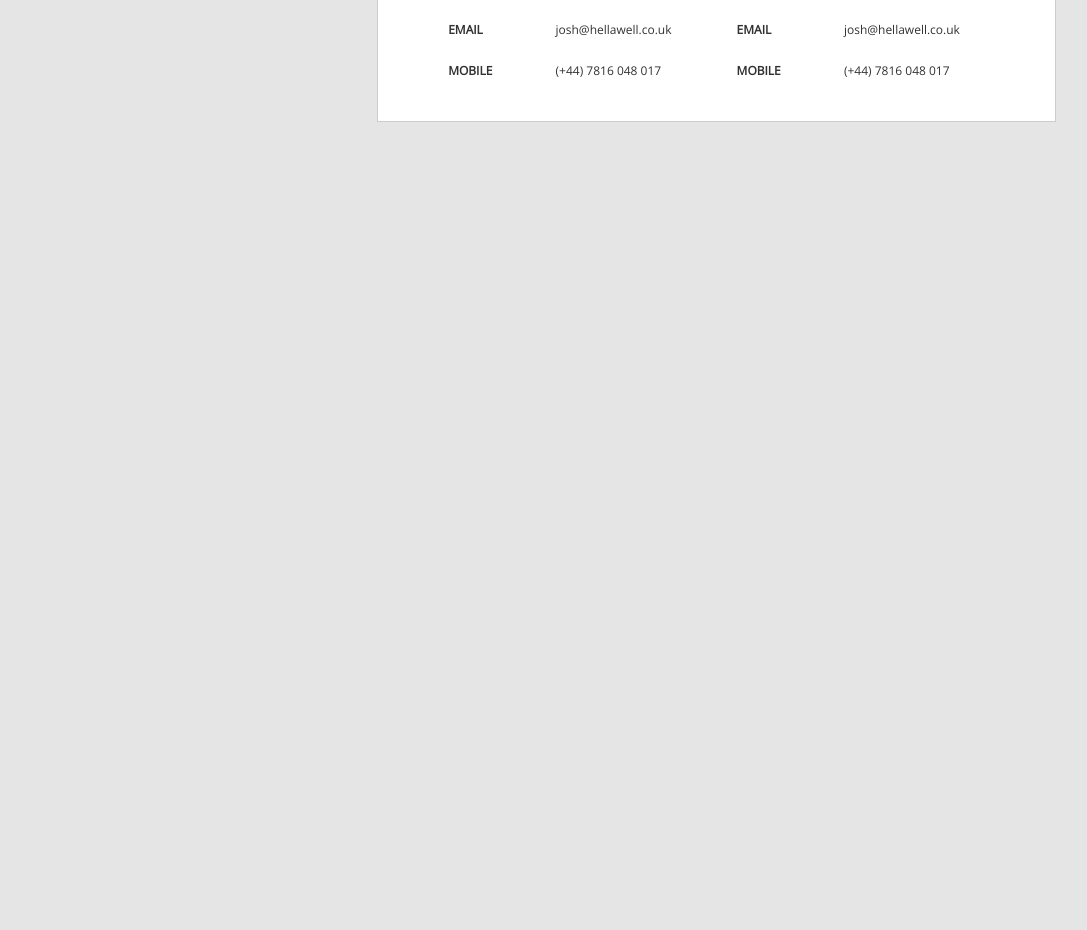
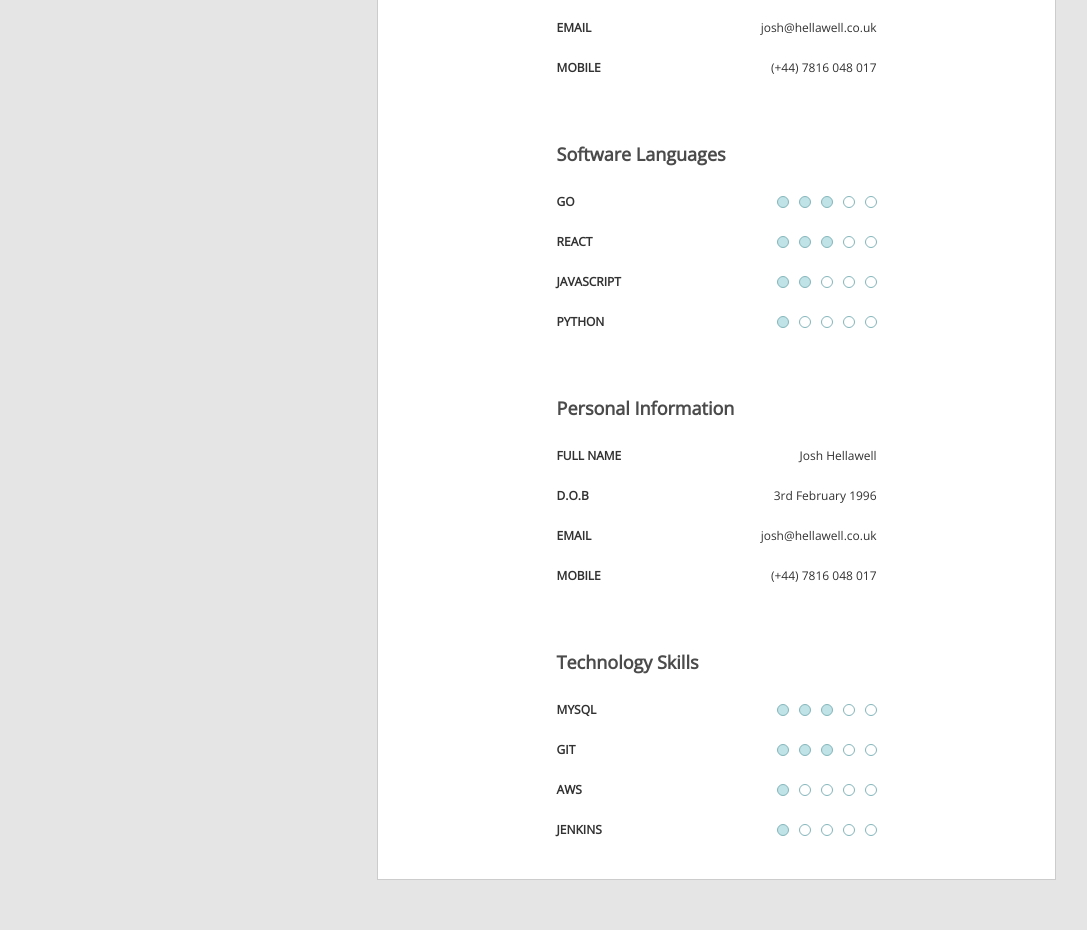
Before and after one commit to joshuajameshella/joshuajameshell, a React app: page / in a window 1280 px wide. Shown: the part 696-1626 px from the top of the page, without its empty margins (96-1183 px from the left). Before the commit the page ends 818 px from the top, so only its background shows below. Built offline with nearby package versions, Linux system fonts and the light colour scheme.

Commit message:
skills section added

```diff
--- a/package.json
+++ b/package.json
@@ -3,6 +3,7 @@
   "version": "0.1.0",
   "private": true,
   "dependencies": {
+    "@material-ui/core": "^4.11.0",
     "react": "^16.13.1",
     "react-dom": "^16.13.1",
     "react-hamburgers": "^1.0.0",
--- a/src/components/basic_display/BasicDisplay.css
+++ b/src/components/basic_display/BasicDisplay.css
@@ -10,6 +10,7 @@
 
 .basic-display-left {
   width: 40%;
+  height: 40px;
   float: left;
   font-size: 12px;
   text-transform: uppercase;
@@ -17,13 +18,14 @@
 }
 .basic-display-right {
   width: 60%;
+  height: 40px;
   float: left;
   font-size: 12px;
 }
 
 
 /* responsive container for screen sizes smaller than 800px */
-@media (max-width: 800px) {
+@media (max-width: 1285px) {
   .basic-display-right {
     width: 60%;
     text-align: right;
--- a/src/components/basic_display/BasicDisplay.js
+++ b/src/components/basic_display/BasicDisplay.js
@@ -3,8 +3,8 @@ import PropTypes from 'prop-types';
 import './BasicDisplay.css';
 
 
-// Content is the 'introduction' component of the webpage.
-// It provides an entry point for the user.
+// BasicDisplay is the component used to lay out the basic text Information
+// shown on the landing page.
 class BasicDisplay extends Component {
   render() {
     return (
@@ -12,11 +12,9 @@ class BasicDisplay extends Component {
         <div className="basic-display-left">
           <p>{this.props.title}</p>
         </div>
-
         <div className="basic-display-right">
           <p>{this.props.body}</p>
         </div>
-
       </div>
     );
   }
--- a/src/components/content/Content.css
+++ b/src/components/content/Content.css
@@ -5,6 +5,7 @@
   float: right;
   background-color: #fff;
   padding: 30px 50px 30px 50px;
+  margin: 0px 0px 50px 0px;
   border: 1px solid rgba(0, 0, 0, 0.2);
   color: rgb(50, 50, 50);
   font-family: 'Open Sans', sans-serif;
@@ -14,37 +15,53 @@
   font-size: 25px;
 }
 
-.content-subheader {
-  font-size: 18px;
-  color: rgb(75, 75, 75);
-}
-
 .content-body {
   font-size: 15px;
   padding: 20px 0px 0px 0px;
   line-height: 2.25;
 }
 
+/* divider */
 .content-break {
   padding: 0px 0px 40px 0px;
   border-bottom: 1px solid rgba(0, 0, 0, 0.1)
 }
 
-.content-divider {
-  float: left;
-  width: calc(50% - 20px);
-  padding: 40px 20px 0px 0px;
-}
 
+/* Styling info for the 'skills' sections */
 .content-divider-left {
   float: left;
-  width: calc(50% - 20px);
+  width: 250px;
   padding: 40px 0px 0px 20px;
 }
 .content-divider-right {
-  float: left;
-  width: calc(50% - 20px);
-  padding: 40px 0px 0px 20px;
+  float: right;
+  width: 250px;
+  padding: 40px 0px 0px 40px;
+}
+.content-section-title {
+  font-size: 18px;
+  text-align: left;
+  color: rgb(75, 75, 75);
+}
+
+
+/* responsive container for screen sizes smaller than 1285px */
+@media (max-width: 1285px) {
+  .content-divider-left {
+    float: left;
+    width: 320px;
+    margin-left: calc((100% - 320px) / 2);
+    margin-right: calc((100% - 320px) / 2);
+    padding: 40px 0px 0px 0px;
+  }
+  .content-divider-right {
+    float: left;
+    width: 320px;
+    margin-left: calc((100% - 320px) / 2);
+    margin-right: calc((100% - 320px) / 2);
+    padding: 40px 0px 0px 0px;
+  }
 }
 
 
--- a/src/components/content/Content.js
+++ b/src/components/content/Content.js
@@ -1,15 +1,15 @@
 import React, { Component } from 'react';
 import BasicDisplay from '../basic_display/BasicDisplay';
+import DotDisplay from '../dot_display/DotDisplay';
 import './Content.css';
 import { professionalIntro, personalIntro } from './TextBody';
-
 
 
 
 function PersonalInfo() {
   return (
     <div className="content-divider-left">
-      <h2 className="content-subheader">Personal Information</h2>
+      <h2 className="content-section-title">Personal Information</h2>
       <BasicDisplay title="Full Name" body="Josh Hellawell"/>
       <BasicDisplay title="D.O.B" body="3rd February 1996"/>
       <BasicDisplay title="Email" body="josh@hellawell.co.uk"/>
@@ -18,17 +18,30 @@ function PersonalInfo() {
   );
 }
 
-function PersonalInfo2() {
+function ProfessionalSkills() {
   return (
     <div className="content-divider-right">
-      <h2 className="content-subheader">Personal Information</h2>
-      <BasicDisplay title="Full Name" body="Josh Hellawell"/>
-      <BasicDisplay title="D.O.B" body="3rd February 1996"/>
-      <BasicDisplay title="Email" body="josh@hellawell.co.uk"/>
-      <BasicDisplay title="Mobile" body="(+44) 7816 048 017"/>
+      <h2 className="content-section-title">Software Languages</h2>
+      <DotDisplay title="Go" skillLevel={3}/>
+      <DotDisplay title="React" skillLevel={3}/>
+      <DotDisplay title="Javascript" skillLevel={2}/>
+      <DotDisplay title="Python" skillLevel={1}/>
     </div>
   );
 }
+
+function TechnologySkills() {
+  return (
+    <div className="content-divider-right">
+      <h2 className="content-section-title">Technology Skills</h2>
+      <DotDisplay title="MySQL" skillLevel={3}/>
+      <DotDisplay title="Git" skillLevel={3}/>
+      <DotDisplay title="AWS" skillLevel={1}/>
+      <DotDisplay title="Jenkins" skillLevel={1}/>
+    </div>
+  );
+}
+
 
 // Content is the 'introduction' component of the webpage.
 // It provides an entry point for the user.
@@ -43,9 +56,10 @@ class Content extends Component {
         <div className="content-break" />
 
         <PersonalInfo />
-        <PersonalInfo2 />
+        <ProfessionalSkills />
 
-
+        <PersonalInfo />
+        <TechnologySkills />
 
       </div>
     );
--- /dev/null
+++ b/src/components/dot_display/DotDisplay.css
@@ -0,0 +1,19 @@
+
+.full-dot {
+  height: 10px;
+  width: 10px;
+  background-color: #c0e3e7;
+  border-radius: 50%;
+  display: inline-block;
+  border: 1px solid #82b5ba;
+  margin: 15px 0px 15px 10px;
+}
+.empty-dot {
+  height: 10px;
+  width: 10px;
+  background-color: #fff;
+  border-radius: 50%;
+  display: inline-block;
+  border: 1px solid #82b5ba;
+  margin: 15px 0px 15px 10px;
+}
--- /dev/null
+++ b/src/components/dot_display/DotDisplay.js
@@ -0,0 +1,47 @@
+import React, { Component } from 'react';
+import PropTypes from 'prop-types';
+import './DotDisplay.css';
+
+
+// The following 'GenerateDot' functions take the skill level and renders the
+// necessary number of elements
+function GenerateFullDots(props) {
+  return (
+    [...Array(props.skillLevel)].map((e, i) => (
+      <div className="full-dot" key={i}/>
+    ))
+  );
+}
+function GenerateEmptyDots(props) {
+  return (
+    [...Array(5 - props.skillLevel)].map((e, i) => (
+      <div className="empty-dot" key={i}/>
+    ))
+  );
+}
+
+
+// DotDisplay is a visual representation of my skills in a particular subject
+class DotDisplay extends Component {
+  render() {
+    return (
+      <div className="display-container">
+        <div className="basic-display-left">
+          <p>{this.props.title}</p>
+        </div>
+        <div className="basic-display-right">
+          <GenerateFullDots skillLevel={this.props.skillLevel} />
+          <GenerateEmptyDots skillLevel={this.props.skillLevel} />
+        </div>
+      </div>
+    );
+  }
+}
+
+export default DotDisplay;
+
+
+DotDisplay.propTypes = {
+  title: PropTypes.string.isRequired,
+  skillLevel: PropTypes.number.isRequired,
+};
--- a/src/components/profile/Profile.css
+++ b/src/components/profile/Profile.css
@@ -1,5 +1,6 @@
 
 .profile {
+  position: fixed;
   text-align: center;
   width: 25%;
   float: left;
--- a/src/containers/Home.js
+++ b/src/containers/Home.js
@@ -9,8 +9,10 @@ class Home extends Component {
   render() {
     return (
       <div className="home">
+
         <Profile />
         <Content />
+
       </div>
     );
   }
```
Also changed, not shown: 1 other file.
